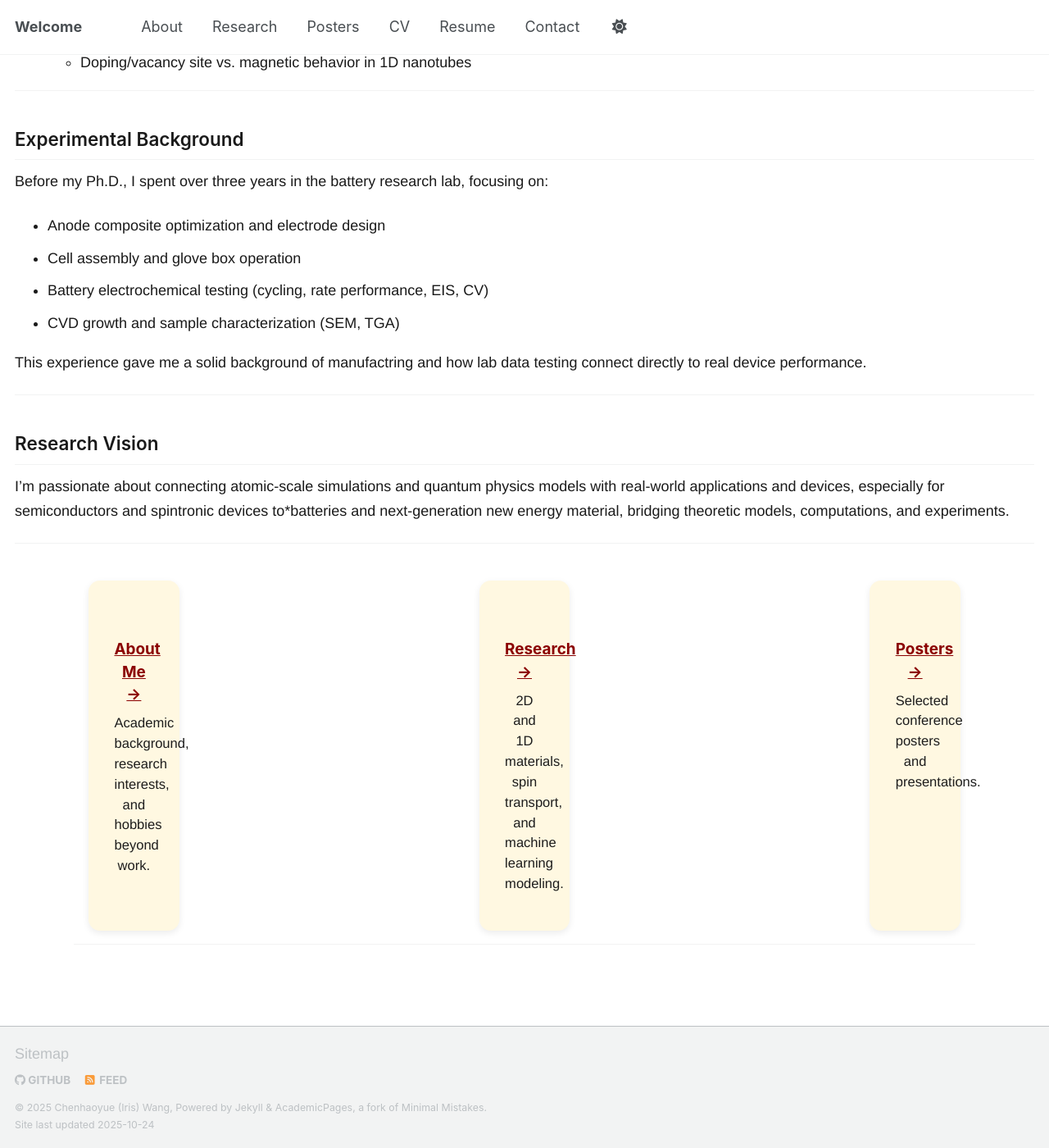
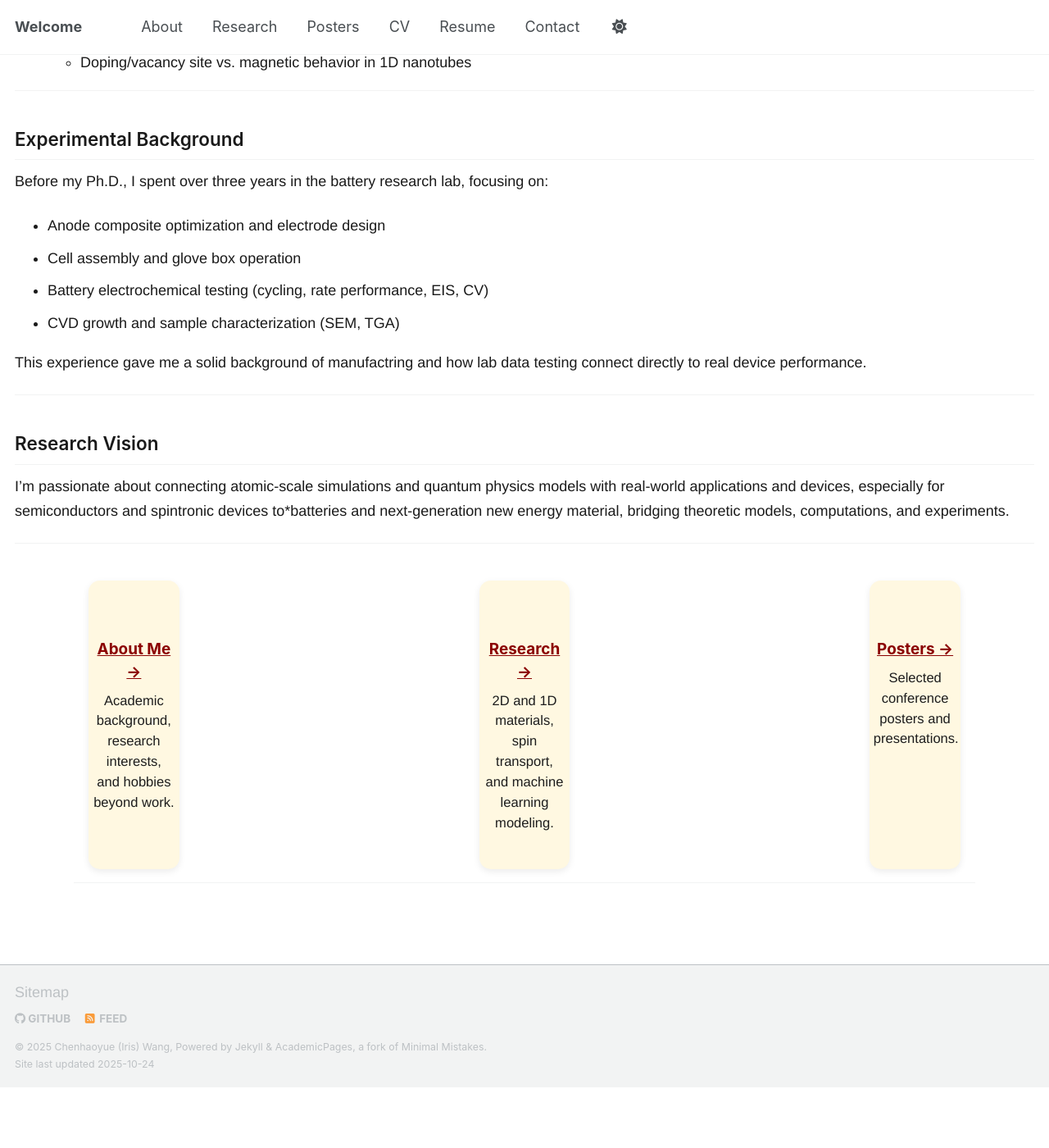
Before and after one commit to Iris-wang-233/Iris-Wang-233.github.io, a Jekyll site: the page built from _pages/index.md, in a window 1280 px wide and 1400 px high, scrolled down 744 px. Shown: the whole window at 82% size. Built offline with Jekyll 4.4.1, drawn with Linux system fonts in a browser that asks for light colours; a script that is not in the unit is left out; after the commit the page ends 2070 px from its top, so only the background shows below that.

Commit message:
Update custom.css

```diff
--- a/assets/css/custom.css
+++ b/assets/css/custom.css
@@ -63,7 +63,7 @@ a:hover {
 .feature__item{
   background:#FFF8E1;
   border-radius:14px;
-  padding:1.25rem 1.75rem;
+  padding:1.25rem 0.25rem;
   box-shadow:0 3px 8px rgba(0,0,0,.08);
   text-align:center;
   min-height:90px;
```
